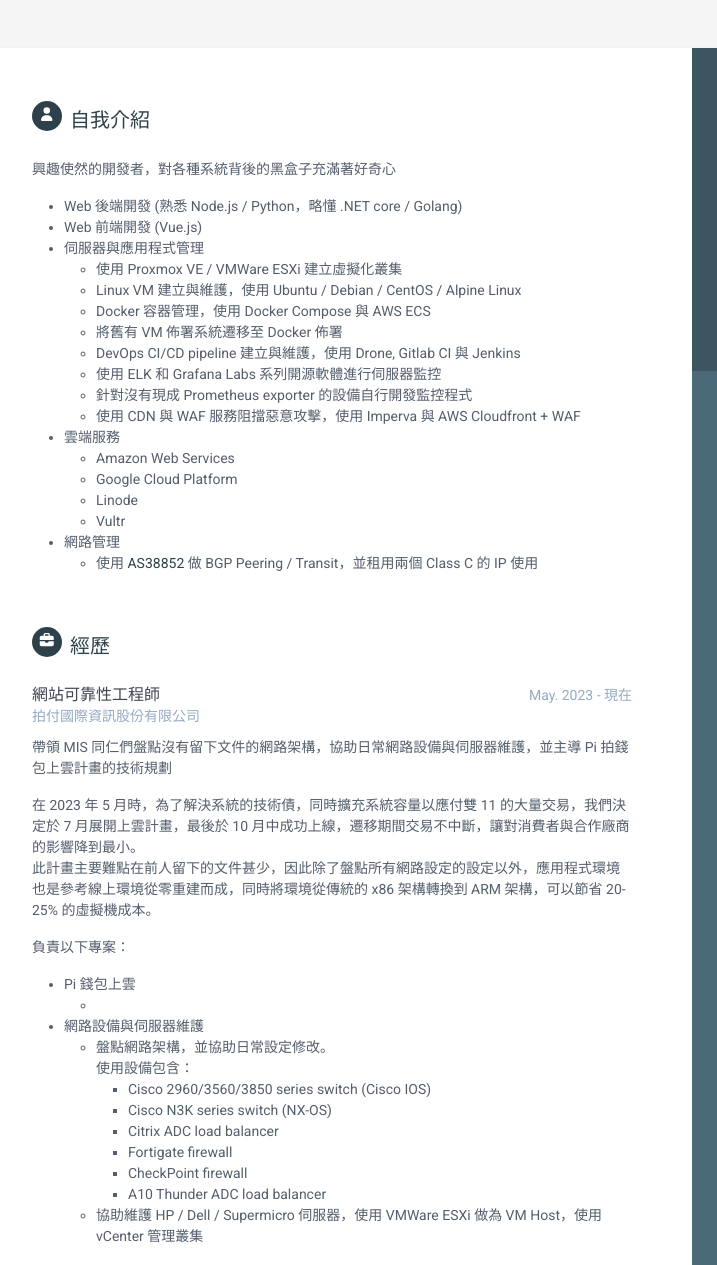
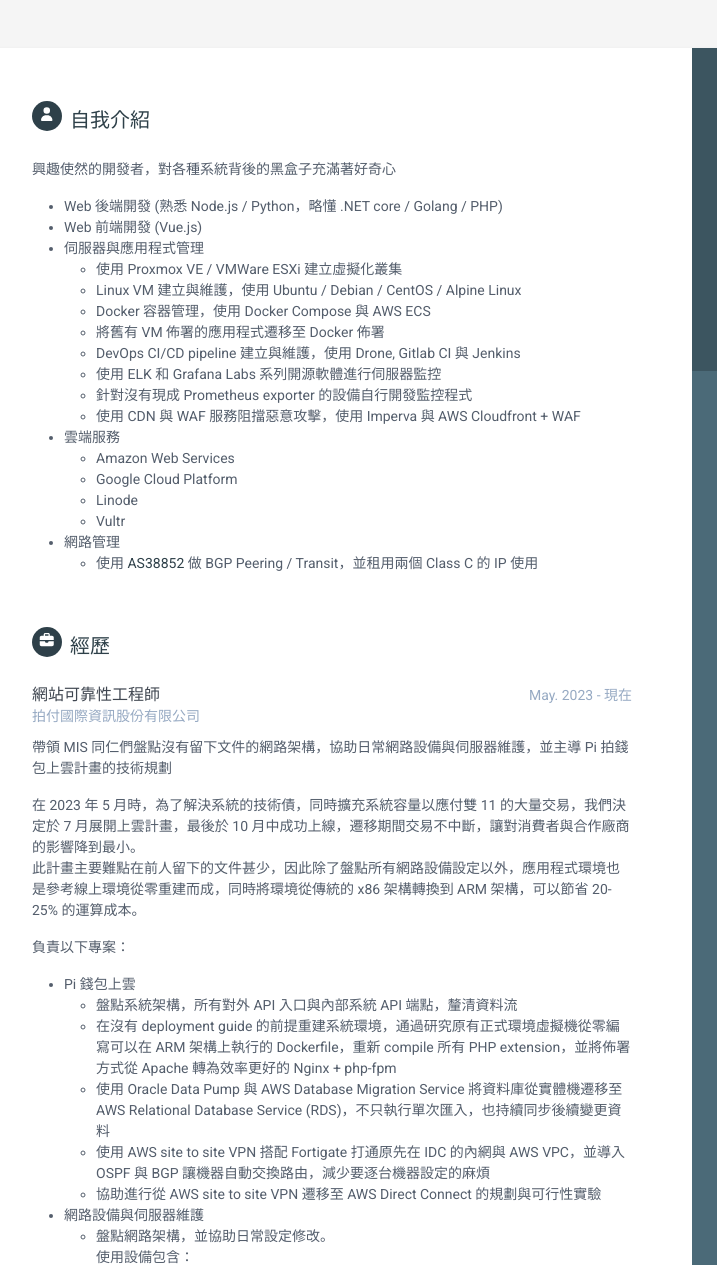
Before and after one commit to tom19960222/resume-page, a plain HTML site: page index.html in a window 1280 px wide. Shown: the top 1265 px of the page, 188-905 px from the left. Drawn offline with Linux system fonts and the light colour scheme.

Commit message:
新增拍錢包上雲細節

```diff
--- a/index.html
+++ b/index.html
@@ -57,14 +57,14 @@
                 <div class="summary">
                     <p>興趣使然的開發者，對各種系統背後的黑盒子充滿著好奇心</p>
                     <ul>
-                        <li>Web 後端開發 (熟悉 Node.js / Python，略懂 .NET core / Golang)</li>
+                        <li>Web 後端開發 (熟悉 Node.js / Python，略懂 .NET core / Golang / PHP)</li>
                         <li>Web 前端開發 (Vue.js)</li>
                         <li>伺服器與應用程式管理
                             <ul>
                                 <li>使用 Proxmox VE / VMWare ESXi 建立虛擬化叢集</li>
                                 <li>Linux VM 建立與維護，使用 Ubuntu / Debian / CentOS / Alpine Linux</li>
                                 <li>Docker 容器管理，使用 Docker Compose 與 AWS ECS</li>
-                                <li>將舊有 VM 佈署系統遷移至 Docker 佈署</li>
+                                <li>將舊有 VM 佈署的應用程式遷移至 Docker 佈署</li>
                                 <li>DevOps CI/CD pipeline 建立與維護，使用 Drone, Gitlab CI 與 Jenkins</li>
                                 <li>使用 ELK 和 Grafana Labs 系列開源軟體進行伺服器監控</li>
                                 <li>針對沒有現成 Prometheus exporter 的設備自行開發監控程式</li>
@@ -106,16 +106,18 @@
                         </p>
                         <p>
                             在 2023 年 5 月時，為了解決系統的技術債，同時擴充系統容量以應付雙 11 的大量交易，我們決定於 7 月展開上雲計畫，最後於 10 月中成功上線，遷移期間交易不中斷，讓對消費者與合作廠商的影響降到最小。 <br />
-                            此計畫主要難點在前人留下的文件甚少，因此除了盤點所有網路設定的設定以外，應用程式環境也是參考線上環境從零重建而成，同時將環境從傳統的 x86 架構轉換到 ARM 架構，可以節省 20-25% 的虛擬機成本。
+                            此計畫主要難點在前人留下的文件甚少，因此除了盤點所有網路設備設定以外，應用程式環境也是參考線上環境從零重建而成，同時將環境從傳統的 x86 架構轉換到 ARM 架構，可以節省 20-25% 的運算成本。
                         </p>
                         <p>負責以下專案：</p>
                         <ul>
                             <li>
                                 Pi 錢包上雲
                                 <ul>
-                                    <li>
-
-                                    </li>
+                                    <li>盤點系統架構，所有對外 API 入口與內部系統 API 端點，釐清資料流</li>
+                                    <li>在沒有 deployment guide 的前提重建系統環境，通過研究原有正式環境虛擬機從零編寫可以在 ARM 架構上執行的 Dockerfile，重新 compile 所有 PHP extension，並將佈署方式從 Apache 轉為效率更好的 Nginx + php-fpm</li>
+                                    <li>使用 Oracle Data Pump 與 AWS Database Migration Service 將資料庫從實體機遷移至 AWS Relational Database Service (RDS)，不只執行單次匯入，也持續同步後續變更資料</li>
+                                    <li>使用 AWS site to site VPN 搭配 Fortigate 打通原先在 IDC 的內網與 AWS VPC，並導入 OSPF 與 BGP 讓機器自動交換路由，減少要逐台機器設定的麻煩</li>
+                                    <li>協助進行從 AWS site to site VPN 遷移至 AWS Direct Connect 的規劃與可行性實驗</li>
                                 </ul>
                             </li>
                             <li>
```
